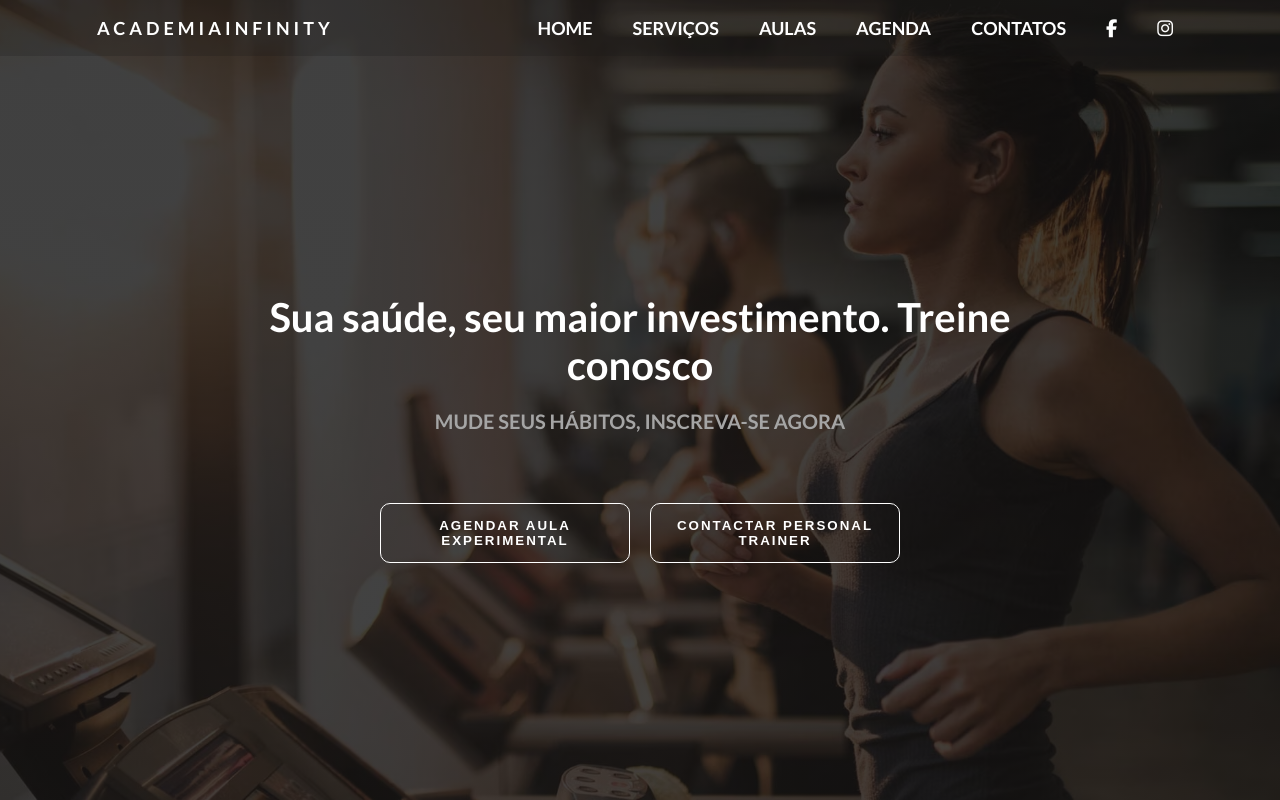
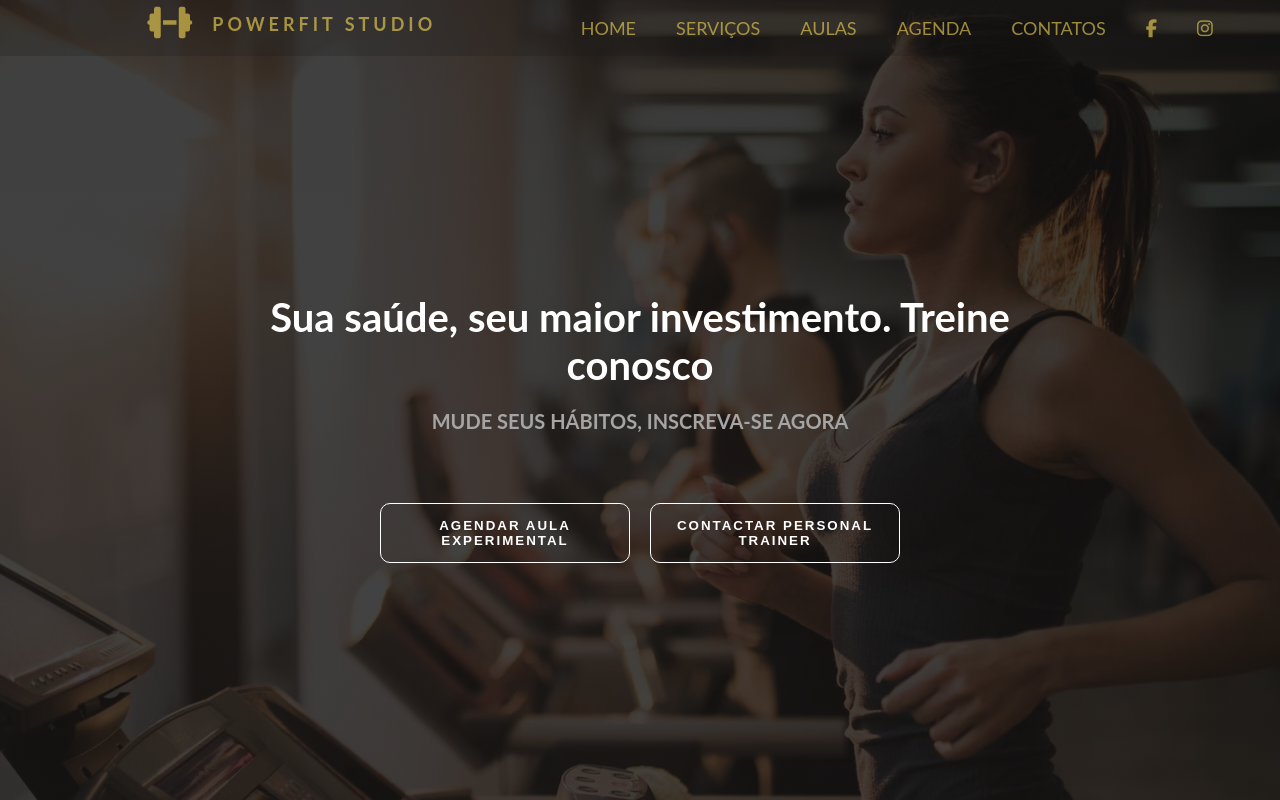
Before and after one commit to masrodrigues/LANDING-PAGE-ACADEMIA, a plain HTML site: page index.html in a window 1280 px wide. Drawn offline with Linux system fonts and the light colour scheme.

Commit message:
atualização

```diff
--- a/index.html
+++ b/index.html
@@ -10,8 +10,12 @@
 </head>
 <body>
     <header>
+
         <div class="menu-content">
-            <h1 class="logo">Academiainfinity</h1>
+            <div class="logo-academy">
+                <i class="fa-solid fa-dumbbell fa-2x"></i>
+                <h1 class="logo">PowerFit Studio</h1>
+            </div>
             <nav class="header-menu">
                 <ul class="list-itens">
                     <li><a href="#">home</a></li>
@@ -24,6 +28,7 @@
                 </ul>
             </nav>
         </div>
+
     </header>
 
     <main>
--- a/style.css
+++ b/style.css
@@ -1,5 +1,8 @@
 
-  @import url('https://fonts.googleapis.com/css2?family=Lato:ital,wght@0,700;1,400&family=Orbitron&family=Poppins:wght@300;400;500&family=Roboto&display=swap');
+:root{
+  --cor-menu:#ffe05694;
+}
+@import url('https://fonts.googleapis.com/css2?family=Lato:ital,wght@0,700;1,400&family=Orbitron&family=Poppins:wght@300;400;500&family=Roboto&display=swap');
 
 /* Zerar css */
 *{
@@ -32,6 +35,27 @@ header {
   height: 7vh;
   background-color: rgba(22, 22, 22, 0.2);
 }
+ .logo-academy{
+  color: var(--cor-menu);
+  display: flex;
+  padding-left: 90px;
+  height:7rem;
+  }
+
+  .fa-dumbbell{
+    margin-top: 1.2rem
+  }
+
+.logo-academy .logo{
+  position: ;
+  padding: 20px;
+  font-size: 1.8rem;
+  letter-spacing: 0.4rem;
+
+}
+.logotere{
+  color:#fff;
+}
 
 .menu-content{
   text-transform: uppercase;
@@ -40,11 +64,7 @@ header {
   justify-content: space-around;
   align-items: center;
   font-size: 1.8rem;
-}
-.logo{
-  font-size: 1.8rem;
-  letter-spacing: 0.4rem;
-  cursor: pointer;
+
 }
 
 .menu-content .list-itens{
@@ -55,7 +75,7 @@ header {
 
 .menu-content .list-itens a{
   text-decoration: none;
-  color: white;
+  color: var(--cor-menu);
   padding: 1rem;
   transform: 2ms ease-in;
   position: relative;
@@ -75,6 +95,9 @@ header {
 .menu-content .list-itens a:hover:before{
   width: 100%;
 }
+
+
+
 
 /* centro - conteudo principal */
 
```
Also changed, not shown: img/Academy.png (added), img/logo.svg (added).
